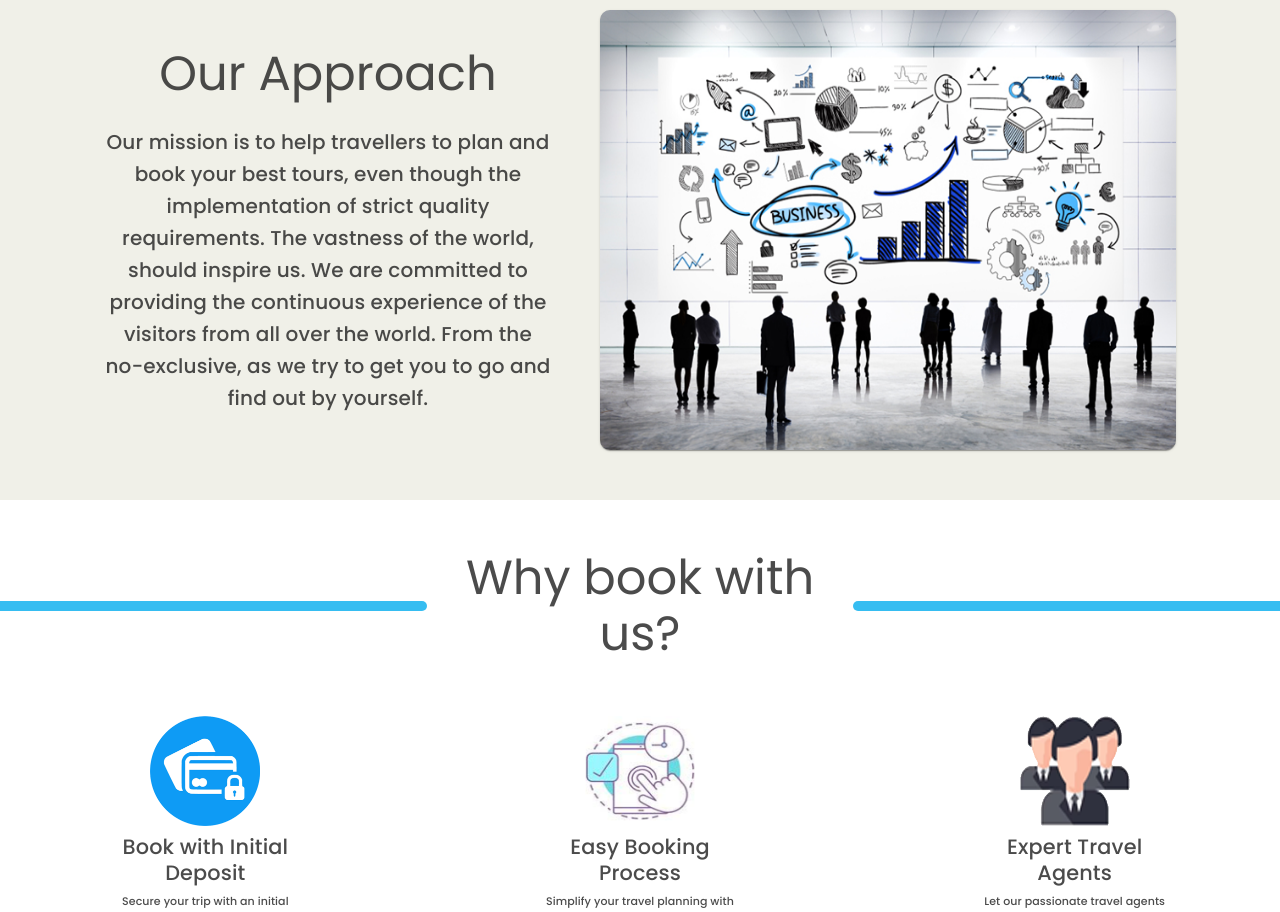
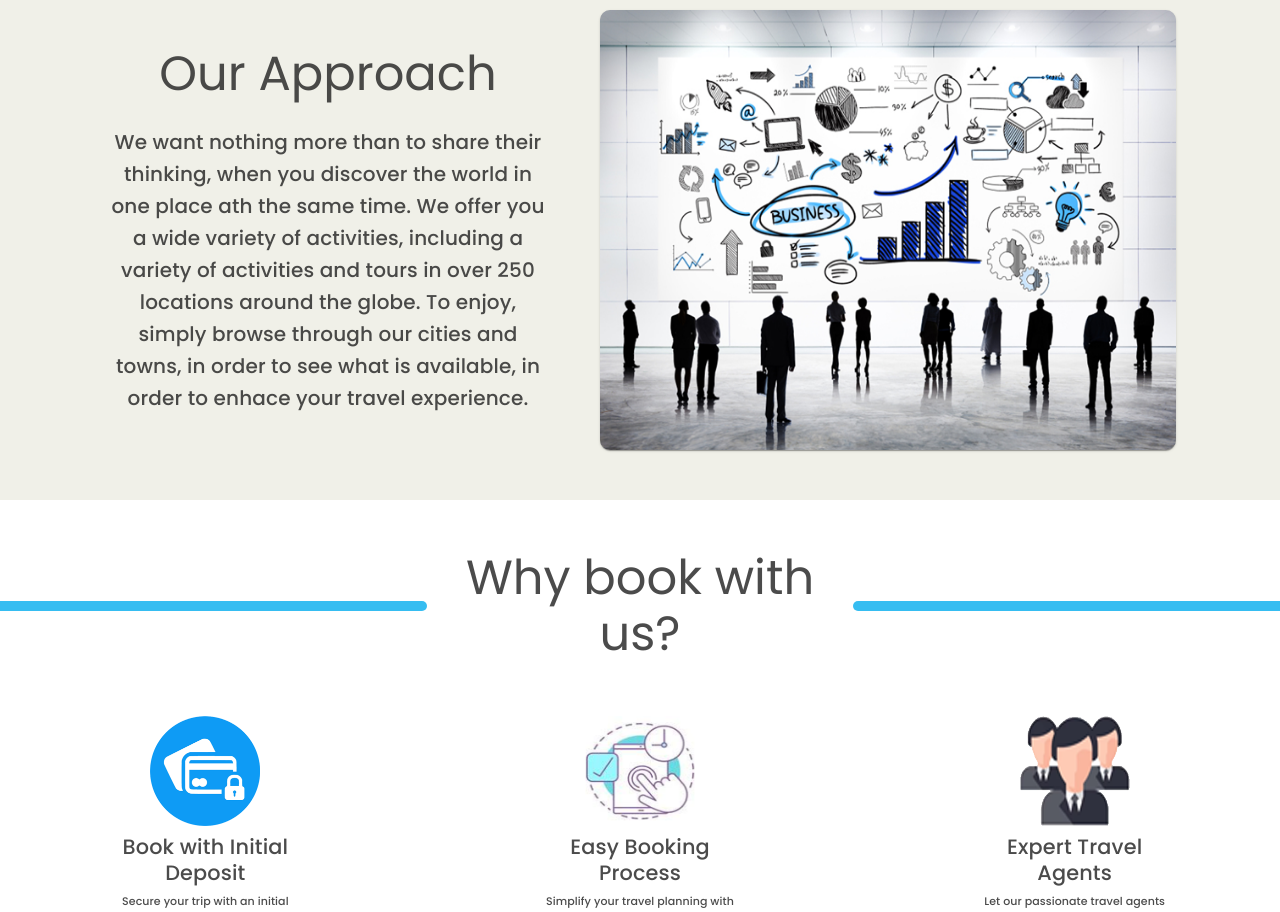
Before and after one commit to hassanahmedk/flightaxis-customer, a React (Create React App) app: page /about-us in a window 1280 px wide. Shown: the part 1400-2312 px from the top of the page. Built offline with nearby package versions, Linux system fonts and the light colour scheme.

Commit message:
fixed content

```diff
--- a/src/components/aboutus/DesktopAbout.js
+++ b/src/components/aboutus/DesktopAbout.js
@@ -100,12 +100,12 @@ const DesktopAbout = () => {
 						Our Approach
 					</Typography>
 					<Typography variant="h6" textAlign="center">
-						Our mission is to help travellers to plan and book your best tours,
-						even though the implementation of strict quality requirements. The
-						vastness of the world, should inspire us. We are committed to
-						providing the continuous experience of the visitors from all over
-						the world. From the no-exclusive, as we try to get you to go and
-						find out by yourself.
+						We want nothing more than to share their thinking, when you discover
+						the world in one place ath the same time. We offer you a wide
+						variety of activities, including a variety of activities and tours
+						in over 250 locations around the globe. To enjoy, simply browse
+						through our cities and towns, in order to see what is available, in
+						order to enhace your travel experience.
 					</Typography>
 				</Stack>
 				<Paper
--- a/src/components/aboutus/MobileAbout.js
+++ b/src/components/aboutus/MobileAbout.js
@@ -97,12 +97,12 @@ const MobileAbout = () => {
 						Our Approach
 					</Typography>
 					<Typography variant="subtitle1" textAlign="center">
-						Our mission is to help travellers to plan and book your best tours,
-						even though the implementation of strict quality requirements. The
-						vastness of the world, should inspire us. We are committed to
-						providing the continuous experience of the visitors from all over
-						the world. From the no-exclusive, as we try to get you to go and
-						find out by yourself.
+						We want nothing more than to share their thinking, when you discover
+						the world in one place ath the same time. We offer you a wide
+						variety of activities, including a variety of activities and tours
+						in over 250 locations around the globe. To enjoy, simply browse
+						through our cities and towns, in order to see what is available, in
+						order to enhace your travel experience.
 					</Typography>
 				</Stack>
 				<Paper
```
